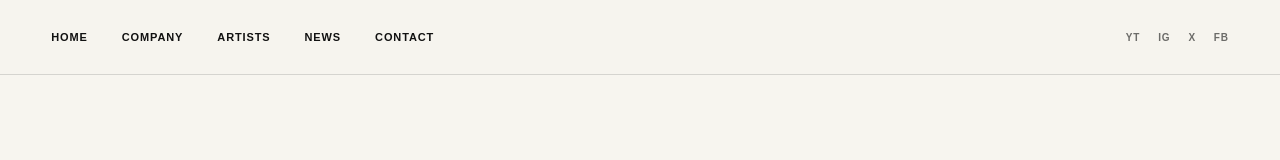
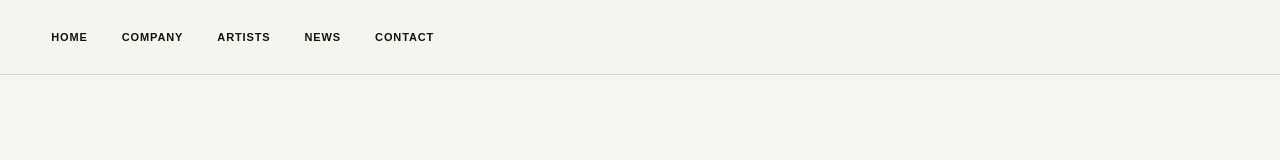
Before and after one commit to musicoke12-pixel/BGM_Homepage, a Next.js app: page /company/business in a window 1280 px wide. Shown: the top 160 px of the page. Built offline with nearby package versions, Linux system fonts and the light colour scheme.

Commit message:
Update Header.jsx

```diff
--- a/components/Header.jsx
+++ b/components/Header.jsx
@@ -1,50 +1,84 @@
 import Link from 'next/link';
+
+function YouTubeIcon() {
+  return (
+    <svg viewBox="0 0 24 24" aria-hidden="true">
+      <path d="M23.5 6.2a3 3 0 0 0-2.1-2.1C19.5 3.6 12 3.6 12 3.6s-7.5 0-9.4.5A3 3 0 0 0 .5 6.2 31 31 0 0 0 0 12a31 31 0 0 0 .5 5.8 3 3 0 0 0 2.1 2.1c1.9.5 9.4.5 9.4.5s7.5 0 9.4-.5a3 3 0 0 0 2.1-2.1A31 31 0 0 0 24 12a31 31 0 0 0-.5-5.8ZM9.6 15.6V8.4L15.8 12l-6.2 3.6Z" />
+    </svg>
+  );
+}
+
+function InstagramIcon() {
+  return (
+    <svg viewBox="0 0 24 24" aria-hidden="true">
+      <path d="M7.2 2h9.6A5.2 5.2 0 0 1 22 7.2v9.6a5.2 5.2 0 0 1-5.2 5.2H7.2A5.2 5.2 0 0 1 2 16.8V7.2A5.2 5.2 0 0 1 7.2 2Zm0 2A3.2 3.2 0 0 0 4 7.2v9.6A3.2 3.2 0 0 0 7.2 20h9.6a3.2 3.2 0 0 0 3.2-3.2V7.2A3.2 3.2 0 0 0 16.8 4H7.2Zm10.1 1.5a1.2 1.2 0 1 1 0 2.4 1.2 1.2 0 0 1 0-2.4ZM12 7a5 5 0 1 1 0 10 5 5 0 0 1 0-10Zm0 2a3 3 0 1 0 0 6 3 3 0 0 0 0-6Z" />
+    </svg>
+  );
+}
+
+function XIcon() {
+  return (
+    <svg viewBox="0 0 24 24" aria-hidden="true">
+      <path d="M18.3 2H22l-8.1 9.2L23.4 22H16l-5.8-7.6L3.5 22H0l8.6-9.8L-.5 2H7l5.2 6.9L18.3 2Zm-1.3 18h2L5.9 3.9H3.8L17 20Z" />
+    </svg>
+  );
+}
+
+function FacebookIcon() {
+  return (
+    <svg viewBox="0 0 24 24" aria-hidden="true">
+      <path d="M13.5 22v-9h3l.5-3.5h-3.5V7.3c0-1 .3-1.8 1.8-1.8H17V2.3c-.3 0-1.5-.3-2.8-.3-2.8 0-4.7 1.7-4.7 4.9v2.6H6.4V13h3.1v9h4Z" />
+    </svg>
+  );
+}
 
 export default function Header() {
   return (
     <header className="site-header">
       <div className="site-container header-inner">
 
-        <nav className="header-nav header-nav-left">
-          <Link href="/">
-            HOME
-          </Link>
-
-          <Link href="/company/about">
-            COMPANY
-          </Link>
-
-          <Link href="/artist">
-            ARTISTS
-          </Link>
-
-          <Link href="/news">
-            NEWS
-          </Link>
-
-          <Link href="/company/contact">
-            CONTACT
-          </Link>
+        <nav className="header-nav">
+          <Link href="/">HOME</Link>
+          <Link href="/company/about">COMPANY</Link>
+          <Link href="/artist">ARTISTS</Link>
+          <Link href="/news">NEWS</Link>
+          <Link href="/company/contact">CONTACT</Link>
         </nav>
 
-        <div className="header-right">
-          <div className="header-socials">
-            <a href="#" aria-label="YouTube">
-              YT
-            </a>
+        <div className="header-socials">
 
-            <a href="#" aria-label="Instagram">
-              IG
-            </a>
+          <a
+            href="#"
+            aria-label="YouTube"
+            className="social-icon"
+          >
+            <YouTubeIcon />
+          </a>
 
-            <a href="#" aria-label="X">
-              X
-            </a>
+          <a
+            href="#"
+            aria-label="Instagram"
+            className="social-icon"
+          >
+            <InstagramIcon />
+          </a>
 
-            <a href="#" aria-label="Facebook">
-              FB
-            </a>
-          </div>
+          <a
+            href="#"
+            aria-label="X"
+            className="social-icon"
+          >
+            <XIcon />
+          </a>
+
+          <a
+            href="#"
+            aria-label="Facebook"
+            className="social-icon"
+          >
+            <FacebookIcon />
+          </a>
+
         </div>
 
       </div>
```
